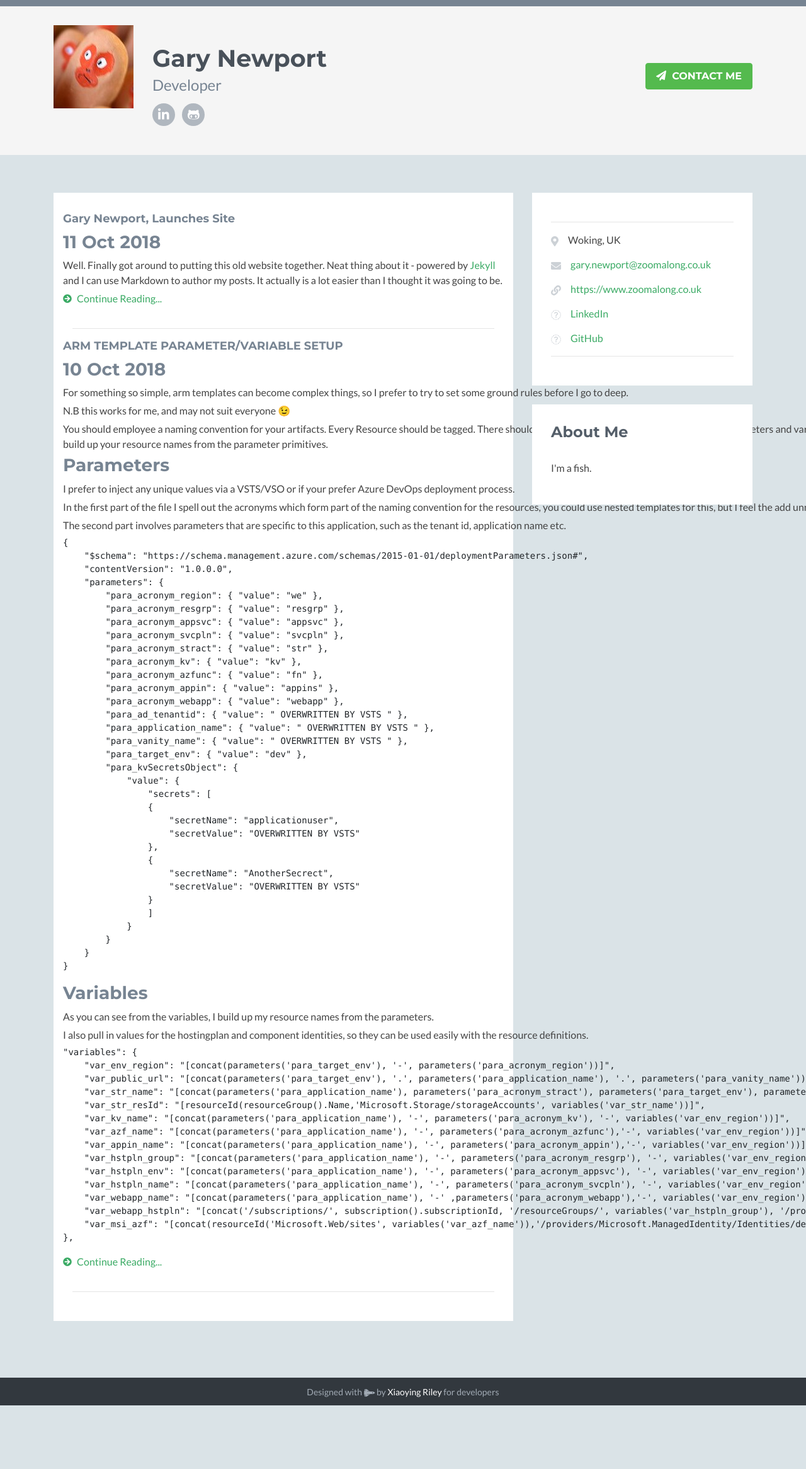
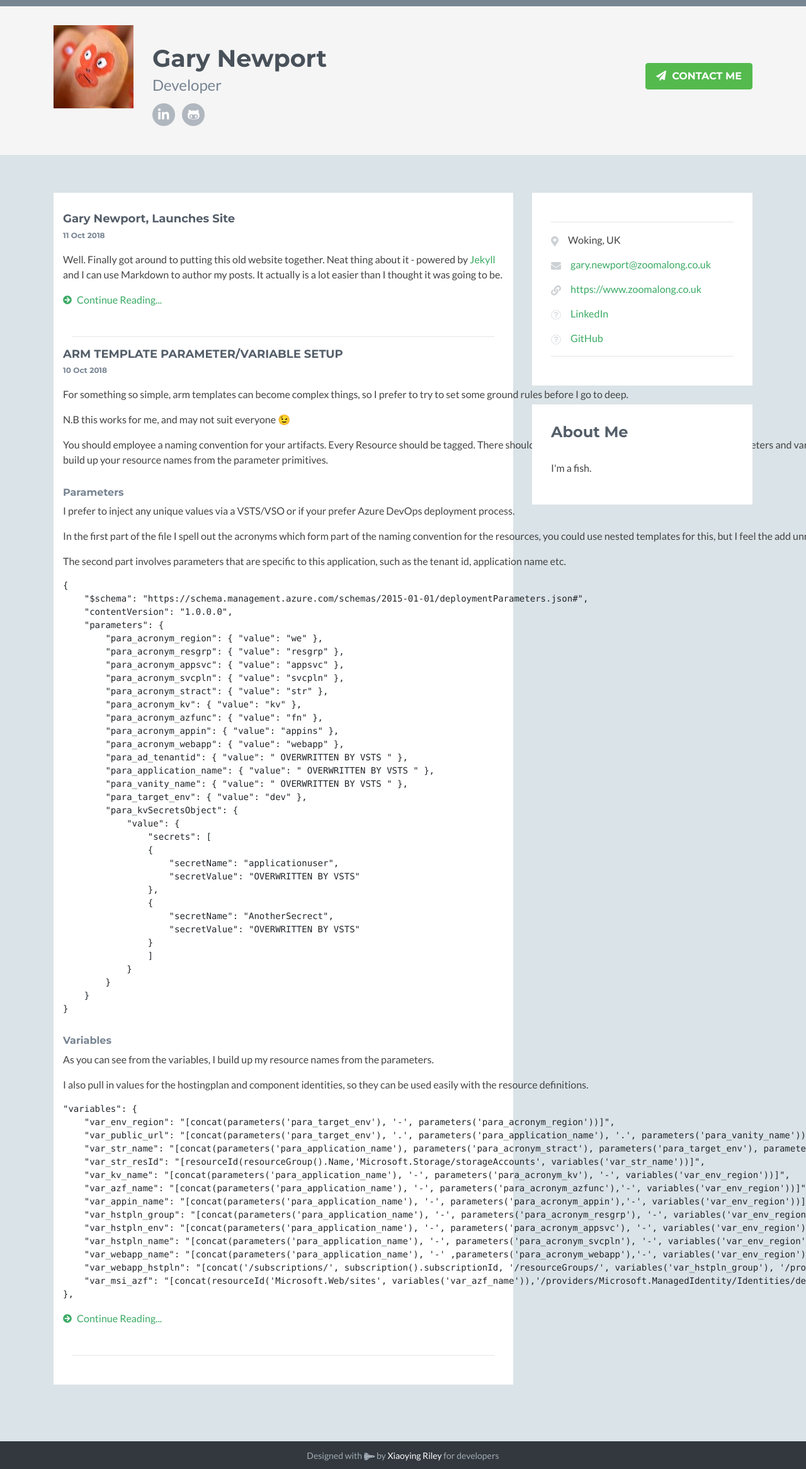
Before and after one commit to Kf-GaryNewport/newportg.github.io, a Jekyll site: the page built from index.html, in a window 1280 px wide. Shown: the whole page at 63% size. Built offline with Jekyll 4.4.1, drawn with Linux system fonts in a browser that asks for light colours; nearby versions of some CDN libraries; a style sheet for code colours, icons or effects is not loaded; before the commit the page ends 2231 px from its top, so only the background shows below that.

Commit message:
Update styles.css
updated blog section

```diff
--- a/assets/css/styles.css
+++ b/assets/css/styles.css
@@ -547,24 +547,45 @@ a.dotted-link:hover {
 .blog .item {
   margin-bottom: 30px;
 }
-
 .blog .item .title {
   font-size: 18px;
   line-height: 1.3;
 }
-
 .blog .item .title a {
-  color: #778492;
+  color: #545e69;
 }
-
 .blog .item .title a:hover {
-  color: #5f6b77;
+  color: #32383e;
 }
-
-.blog .item p {
-  margin-bottom: 5px;
+.blog .item .date {
+  font-size: 12px;
+  line-height: 1.0;
+  margin-top: 0px;
+  margin-bottom: 20px;
 }
-
+.blog .item .date a {
+  color: #a1aab4;
+}
+.blog .item .main-article {
+  word-wrap: break-word;
+}
+.blog .item .main-article img {
+  max-width: 100%;
+  margin-top: 12px;
+  margin-bottom: 20px;
+}
+.blog .item .main-article h2 {
+  font-size: 20px;
+}
+.blog .item .main-article h3,
+.blog .item .main-article h4 {
+  font-size: 16px;
+}
+.blog .item .main-article h2,
+.blog .item .main-article h3,
+.blog .item .main-article h4 {
+  margin-top: 30px;
+}
 .blog .item:last-child {
   margin-bottom: 0;
 }
```
